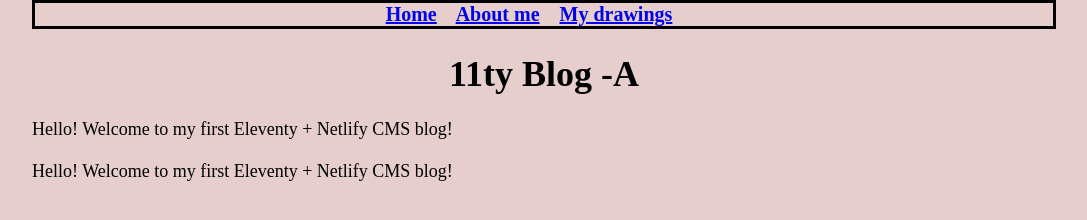
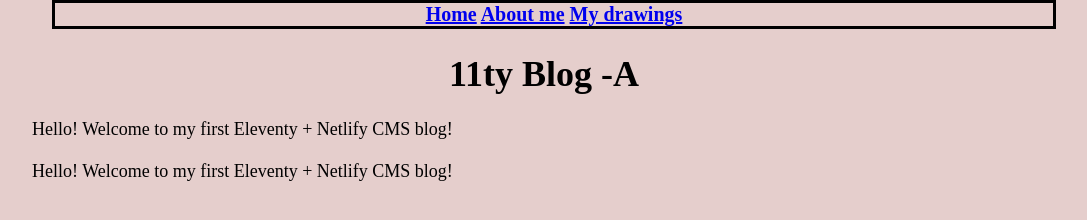
Before and after one commit to malcsi/netlify-eleventy-test, an Eleventy site: page index.njk in a window 1280 px wide. Shown: the whole page, without its empty margins (96-1183 px from the left). Built offline with nearby package versions, Linux system fonts and the light colour scheme; Eleventy itself is replaced by a stand-in of ours; files that its build step writes are made by us from their sources.

Commit message:
one commit

```diff
--- a/_includes/layouts/base.njk
+++ b/_includes/layouts/base.njk
@@ -13,6 +13,7 @@
            font-size: 20px;
            font-weight: bold;
            text-align: center;
+           margin-left: 20px;
          }
          article {
            background-color: #eddede;
@@ -24,10 +25,10 @@
     </head>
     <body>
       <header>
-         <a href="/">Home</a> &nbsp;&nbsp;
-         <a href="/posts/aboutme">About me</a> &nbsp;&nbsp;
-         <a href="/posts/my-first-post">My drawings</a> &nbsp;&nbsp;
-         <a href="/posts/my-second-post"></a> &nbsp;&nbsp;
+         <a href="/">Home</a>
+         <a href="/posts/aboutme">About me</a>
+         <a href="/posts/my-first-post">My drawings</a>
+         <a href="/posts/my-second-post"></a>
       </header>
       <main>
          <h1> 11ty Blog -A </h1>
```
